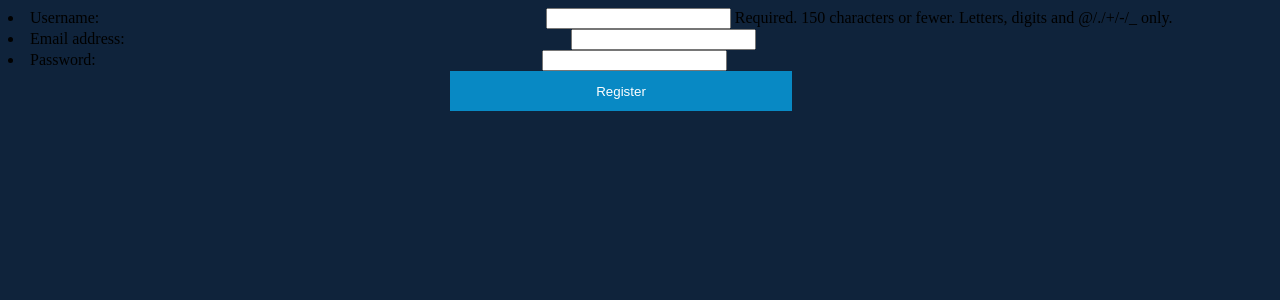
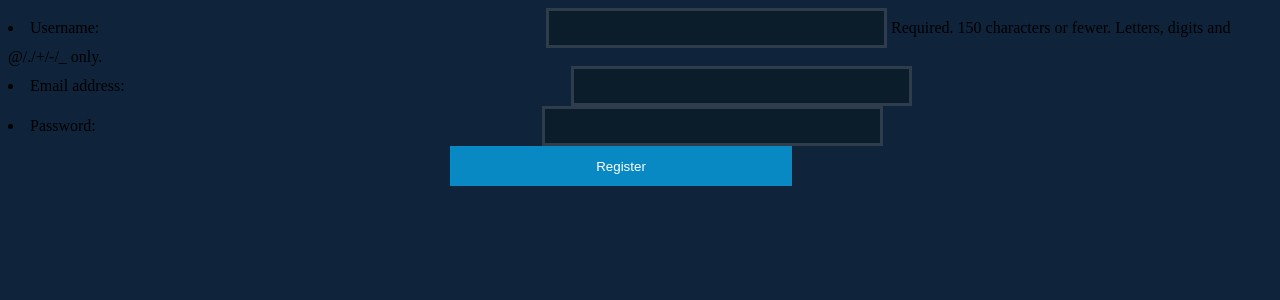
Before and after one commit to MalesSebastian/Fireplace, a Django app: page /register/ in a window 1280 px wide. Shown: the top 300 px of the page. Run offline with Django 3.2, Linux system fonts and the light colour scheme.

Commit message:
css trials

```diff
--- a/authen/forms.py
+++ b/authen/forms.py
@@ -6,11 +6,11 @@ class UserForm(forms.ModelForm):
     class Meta:
         model = User
         fields = ('username', 'email', 'password')
-        #widgets = {
-            #'username': forms.TextInput(attrs={'class': 'inputText'}),
-           # 'email': forms.TextInput(attrs={'class': 'inputText'}),
-            #'password': forms.TextInput(attrs={'class': 'inputText'}),
-
+        widgets = {
+            'username': forms.TextInput(attrs={'class': 'createAcount inputText'}),
+            'email': forms.TextInput(attrs={'class': 'createAcount inputText'}),
+            'password': forms.TextInput(attrs={'class': 'createAcount inputText'}),
+        }
 #class Userlogin(forms.ModelForm):
     #class Meta:
      #   model = User
--- a/authen/static/authen/style.css
+++ b/authen/static/authen/style.css
@@ -16,11 +16,10 @@ input, textarea, .create_acount {
 }
 
 
-.inputText input {
+
+
+.inputText {
 	height: 40px;
-}
-
-.inputText input, .inputText textarea {
 	width: 27%;
 	background: #06141e;
 	border: 3px solid #505861;
@@ -43,7 +42,7 @@ input, textarea, .create_acount {
 	color: #fff;
 }
 
-.createAcount input {
+.createAcount {
 	width: 27%;
 	height: 40px;
 	background: #0b1c2a;
@@ -53,7 +52,7 @@ input, textarea, .create_acount {
 	cursor: pointer;
 }
 
-.createAcount input:hover {;
+.createAcount input:hover {
 	border: 3px solid #535d67;
 	color: #00aeff;
 }
```
Also changed, not shown: 11 other files.
